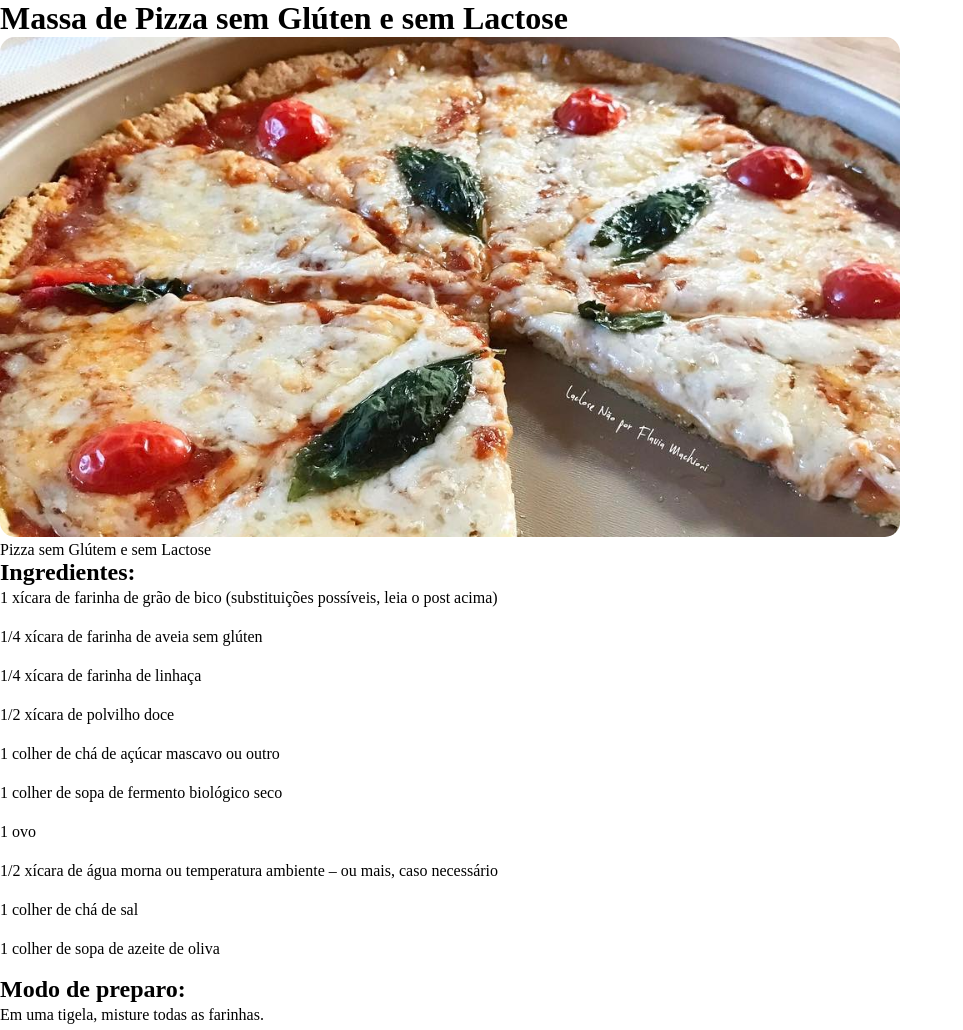
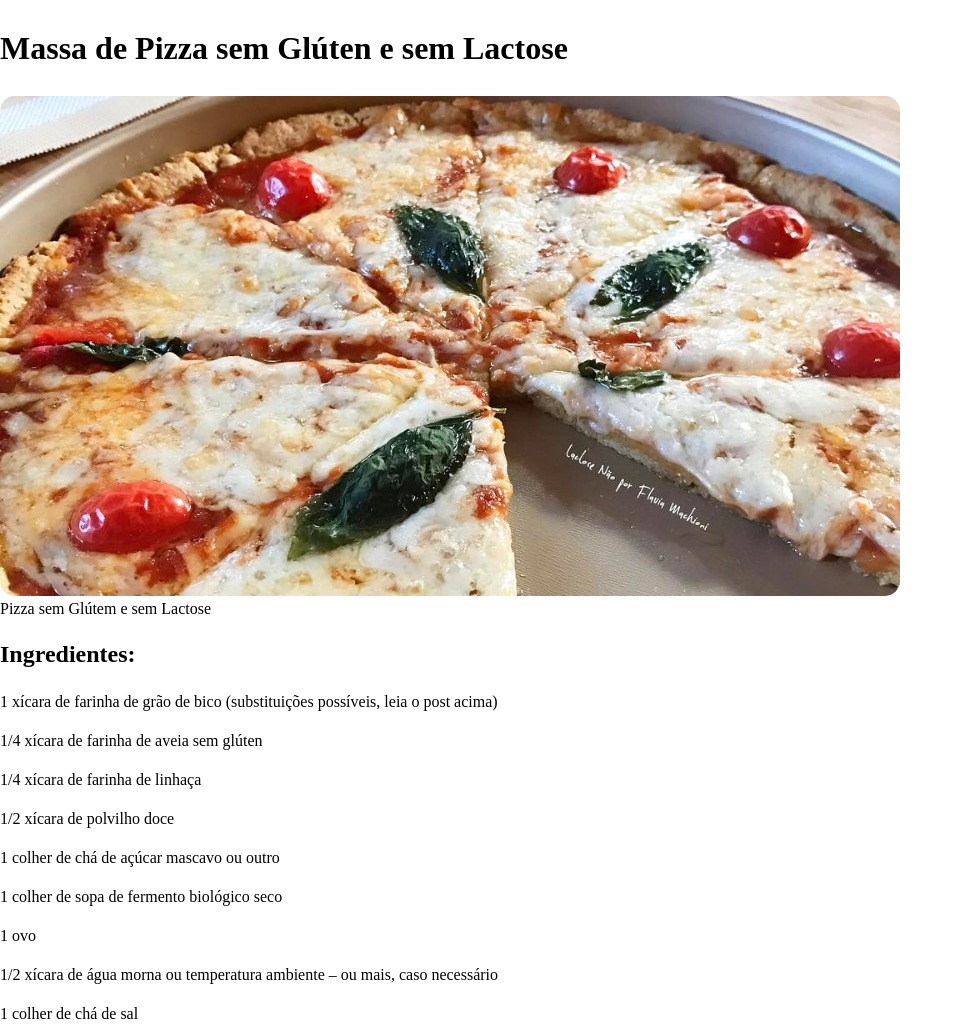
Before and after one commit to hiwoshu/pagina-de-receita, a plain HTML site: page index.html in a window 1280 px wide. Shown: the top 1030 px of the page, without its empty margins (0-963 px from the left). Drawn offline with Linux system fonts and the light colour scheme.

Commit message:
set titles and subtitles css

```diff
--- a/index.html
+++ b/index.html
@@ -11,12 +11,18 @@
 	border: none;
 	outline: none;
 }
+h1{
+	line-height: 3;
+}
 .figure img{
 	width: 56.25rem;
 	height: 31.25rem;
 	object-fit: cover;
 	object-position: 0 -3.125rem;
 	border-radius: 0.9375rem;
+}
+h2{
+	line-height: 3;
 }
 ul li, ol li, p{
 	margin-bottom: 0.9375rem;
```
